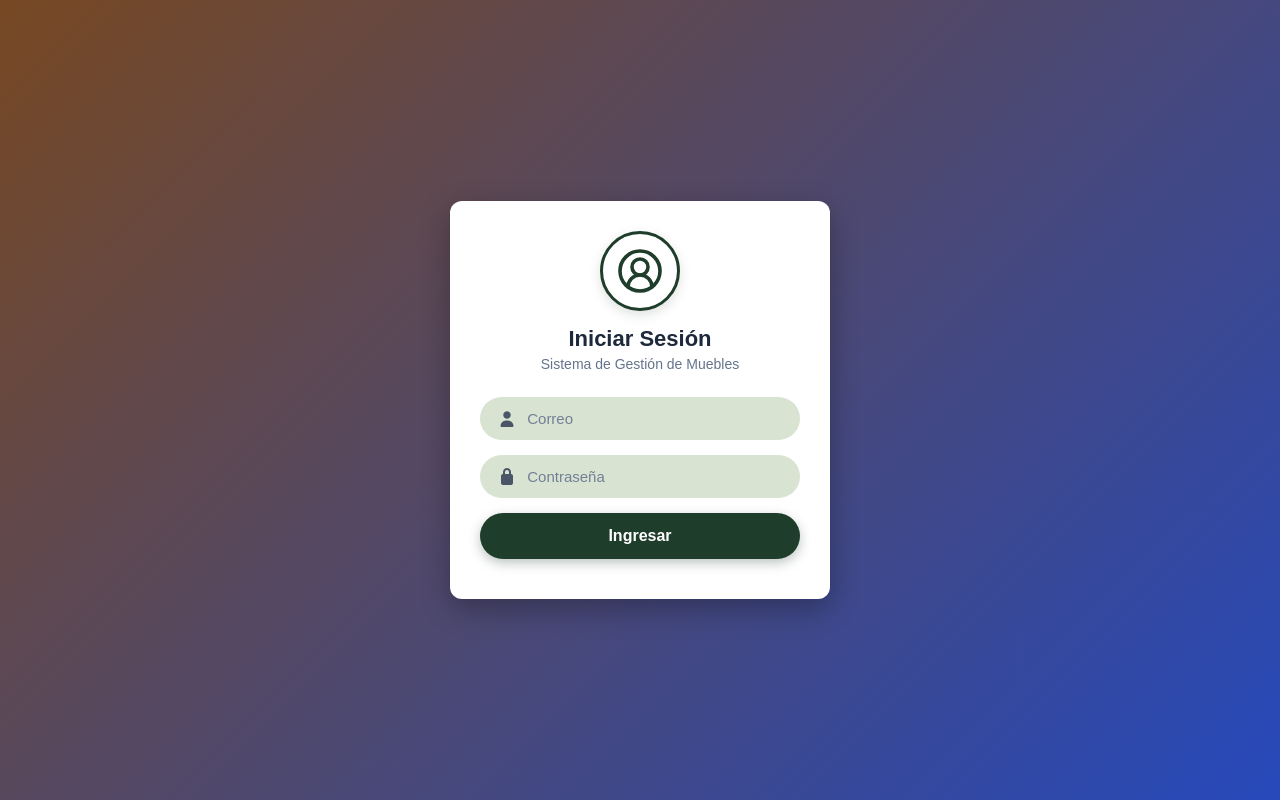
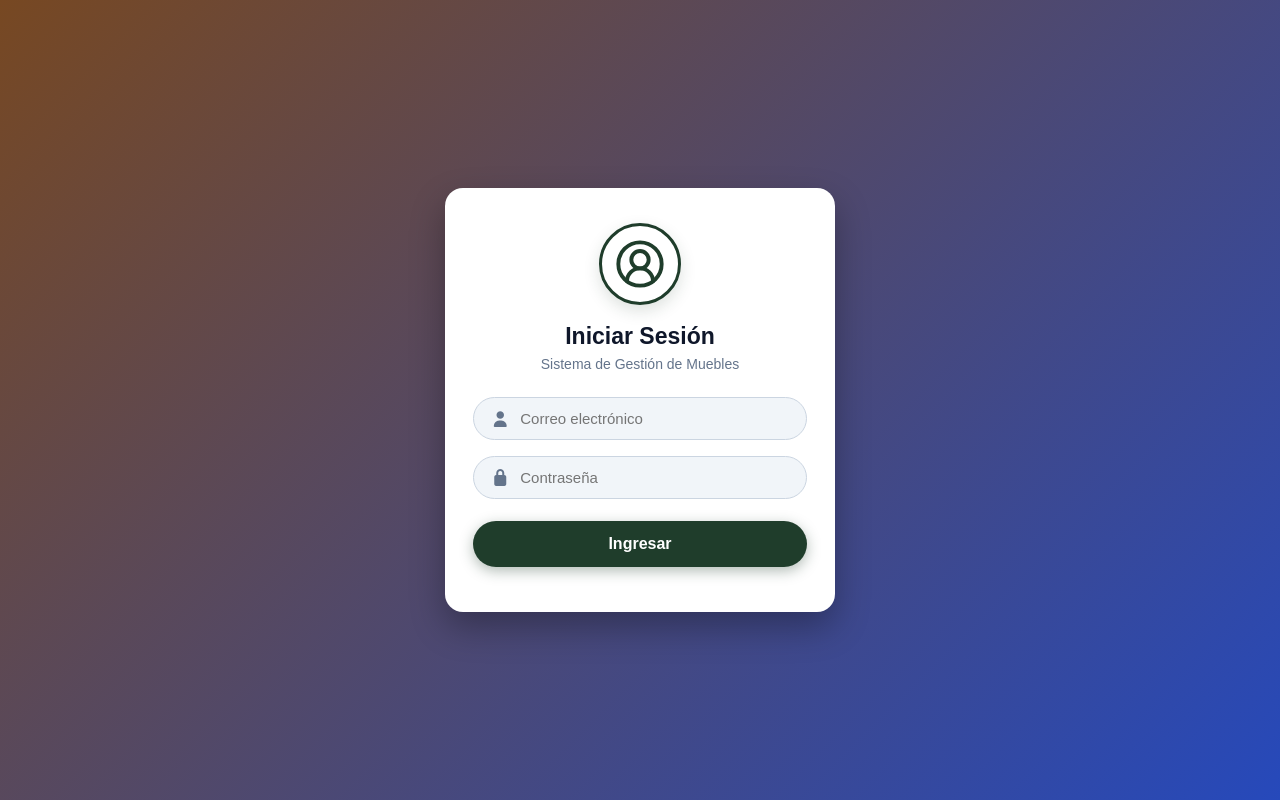
Before and after one commit to wilmerpvl/TESIS, a React (Vite) app in the folder frontend-react/: page /login in a window 1280 px wide. Built offline with nearby package versions, Linux system fonts and the light colour scheme.

Commit message:
Mejora Visual
Mejora Visual de Login

```diff
--- a/frontend-react/src/pages/login.jsx
+++ b/frontend-react/src/pages/login.jsx
@@ -38,17 +38,51 @@ function Login() {
     };
 
     return (
-        <div className="overlay">
-            <div className="login-box">
-                <div className="login-content">
-                    {/* Icono vectorial de inicio de sesión de usuario en círculo */}
-                    <div className="login-user-avatar">
+        <div
+            style={{
+                width: "100%",
+                minHeight: "100vh",
+                display: "flex",
+                justifyContent: "center",
+                alignItems: "center",
+                background: "linear-gradient(135deg, #774822, #2649bb)",
+                padding: "20px",
+                boxSizing: "border-box"
+            }}
+        >
+            <div
+                style={{
+                    width: "100%",
+                    maxWidth: "390px",
+                    backgroundColor: "#ffffff",
+                    borderRadius: "18px",
+                    boxShadow: "0 15px 35px rgba(0, 0, 0, 0.3)",
+                    padding: "35px 28px",
+                    boxSizing: "border-box",
+                    textAlign: "center"
+                }}
+            >
+                {/* Ícono redondeado estilizado de usuario (avatar en círculo) */}
+                <div
+                    style={{
+                        width: "82px",
+                        height: "82px",
+                        borderRadius: "50%",
+                        backgroundColor: "#ffffff",
+                        border: "3px solid #1F3D2B",
+                        display: "flex",
+                        alignItems: "center",
+                        justifyContent: "center",
+                        margin: "0 auto 18px auto",
+                        boxShadow: "0 6px 16px rgba(31, 61, 43, 0.15)"
+                    }}
+                >
                     <svg
                         viewBox="0 0 24 24"
-                            width="48"
-                            height="48"
+                        width="52"
+                        height="52"
                         fill="none"
-                            stroke="currentColor"
+                        stroke="#1F3D2B"
                         strokeWidth="1.8"
                         strokeLinecap="round"
                         strokeLinejoin="round"
@@ -59,40 +93,80 @@ function Login() {
                     </svg>
                 </div>
 
-                    <h2>Iniciar Sesión</h2>
-                    <p className="login-subtitle">
+                <h2 style={{ fontSize: "23px", color: "#0f172a", fontWeight: "700", marginBottom: "6px", margin: "0 0 6px 0" }}>
+                    Iniciar Sesión
+                </h2>
+                <p style={{ fontSize: "14px", color: "#64748b", marginBottom: "25px", marginTop: 0 }}>
                     Sistema de Gestión de Muebles
                 </p>
 
-                    <div className="input-group">
-                        <i className="fa fa-user"></i>
+                {/* Campo Correo */}
+                <div
+                    style={{
+                        display: "flex",
+                        alignItems: "center",
+                        backgroundColor: "#f1f5f9",
+                        border: "1px solid #cbd5e1",
+                        borderRadius: "25px",
+                        marginBottom: "16px",
+                        padding: "12px 18px"
+                    }}
+                >
+                    <i className="fa fa-user" style={{ color: "#64748b", fontSize: "16px", marginRight: "12px", width: "18px", textAlign: "center" }}></i>
                     <input
                         type="email"
-                            placeholder="Correo"
+                        placeholder="Correo electrónico"
                         value={email}
                         onChange={(e) => setEmail(e.target.value)}
                         onKeyDown={(e) => e.key === "Enter" && login()}
+                        style={{
+                            border: "none",
+                            outline: "none",
+                            background: "transparent",
+                            width: "100%",
+                            fontSize: "15px",
+                            color: "#1e293b"
+                        }}
                     />
                 </div>
 
-                    <div className="input-group">
-                        <i className="fa fa-lock"></i>
+                {/* Campo Contraseña */}
+                <div
+                    style={{
+                        display: "flex",
+                        alignItems: "center",
+                        backgroundColor: "#f1f5f9",
+                        border: "1px solid #cbd5e1",
+                        borderRadius: "25px",
+                        marginBottom: "22px",
+                        padding: "12px 18px"
+                    }}
+                >
+                    <i className="fa fa-lock" style={{ color: "#64748b", fontSize: "16px", marginRight: "12px", width: "18px", textAlign: "center" }}></i>
                     <input
                         type="password"
                         placeholder="Contraseña"
                         value={password}
                         onChange={(e) => setPassword(e.target.value)}
                         onKeyDown={(e) => e.key === "Enter" && login()}
+                        style={{
+                            border: "none",
+                            outline: "none",
+                            background: "transparent",
+                            width: "100%",
+                            fontSize: "15px",
+                            color: "#1e293b"
+                        }}
                     />
                 </div>
 
+                {/* Botón Ingresar */}
                 <button
                     type="button"
-                        className="login-btn"
                     onClick={login}
                     style={{
                         width: "100%",
-                            padding: "14px",
+                        padding: "14px 20px",
                         backgroundColor: "#1F3D2B",
                         color: "#ffffff",
                         border: "none",
@@ -100,20 +174,21 @@ function Login() {
                         fontSize: "16px",
                         fontWeight: "bold",
                         cursor: "pointer",
-                            boxShadow: "0 4px 12px rgba(31, 61, 43, 0.3)",
-                            marginTop: "15px",
-                            marginBottom: "10px"
+                        boxShadow: "0 4px 14px rgba(31, 61, 43, 0.35)",
+                        marginTop: "5px",
+                        marginBottom: "10px",
+                        display: "block",
+                        textAlign: "center"
                     }}
                 >
                     Ingresar
                 </button>
 
                 {error && (
-                        <p id="error">
+                    <p style={{ color: "#ef4444", fontSize: "13px", fontWeight: "600", marginTop: "12px" }}>
                         {error}
                     </p>
                 )}
-                </div>
             </div>
         </div>
     );
```
Lines whose indentation alone changed are shown as unchanged.
